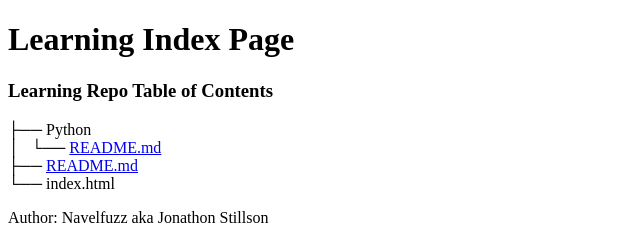
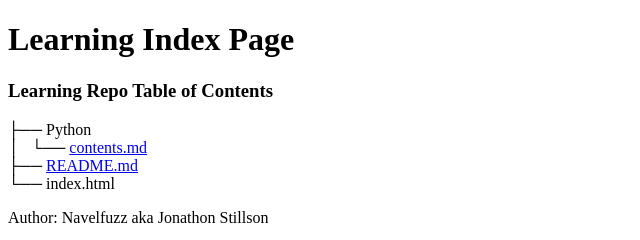
Before and after one commit to Navelfuzz/learning, a plain HTML site: page index.html in a window 1280 px wide. Shown: the top 240 px of the page, 0-640 px from the left. Drawn offline with Linux system fonts and the light colour scheme.

Commit message:
updated index linking throughout pages/repos

```diff
--- a/index.html
+++ b/index.html
@@ -11,6 +11,7 @@
         <meta name="description" content="">
         <meta name="viewport" content="width=device-width, initial-scale=1">
         <link rel="stylesheet" href="">
+        <base href="https://navelfuzz.github.io/learning/">
     </head>
     <body>
         <header>
@@ -22,8 +23,8 @@
             </div>
             <div>
                 ├── Python<br>
-                │   └── <a href="/Python/README.md">README.md</a><br>
-                ├── <a href="/README.md">README.md</a><br>
+                │   └── <a href="Python/contents.md">contents.md</a><br>
+                ├── <a href="README.md">README.md</a><br>
                 └── index.html
             </div>
         </Main>
```
